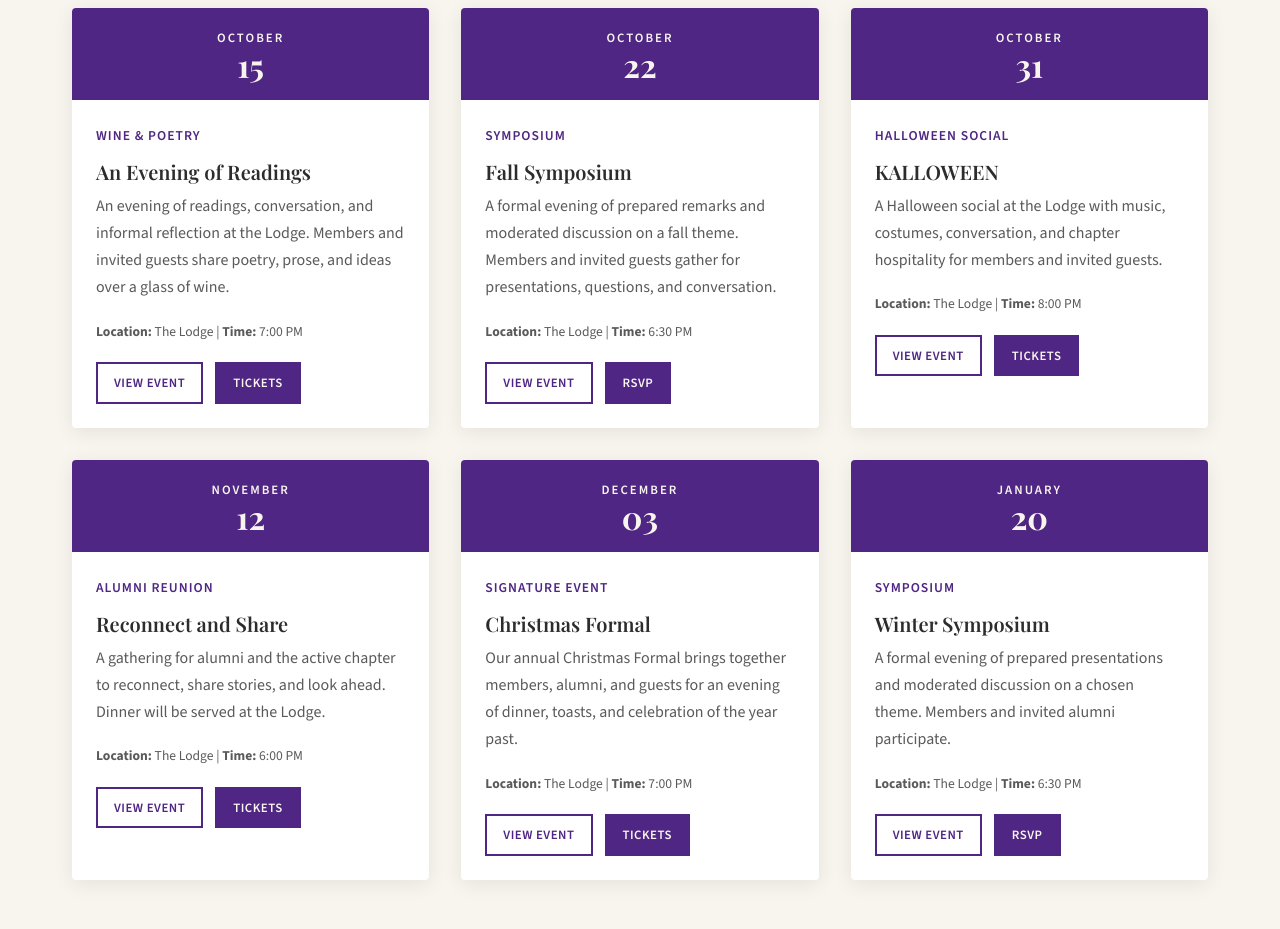
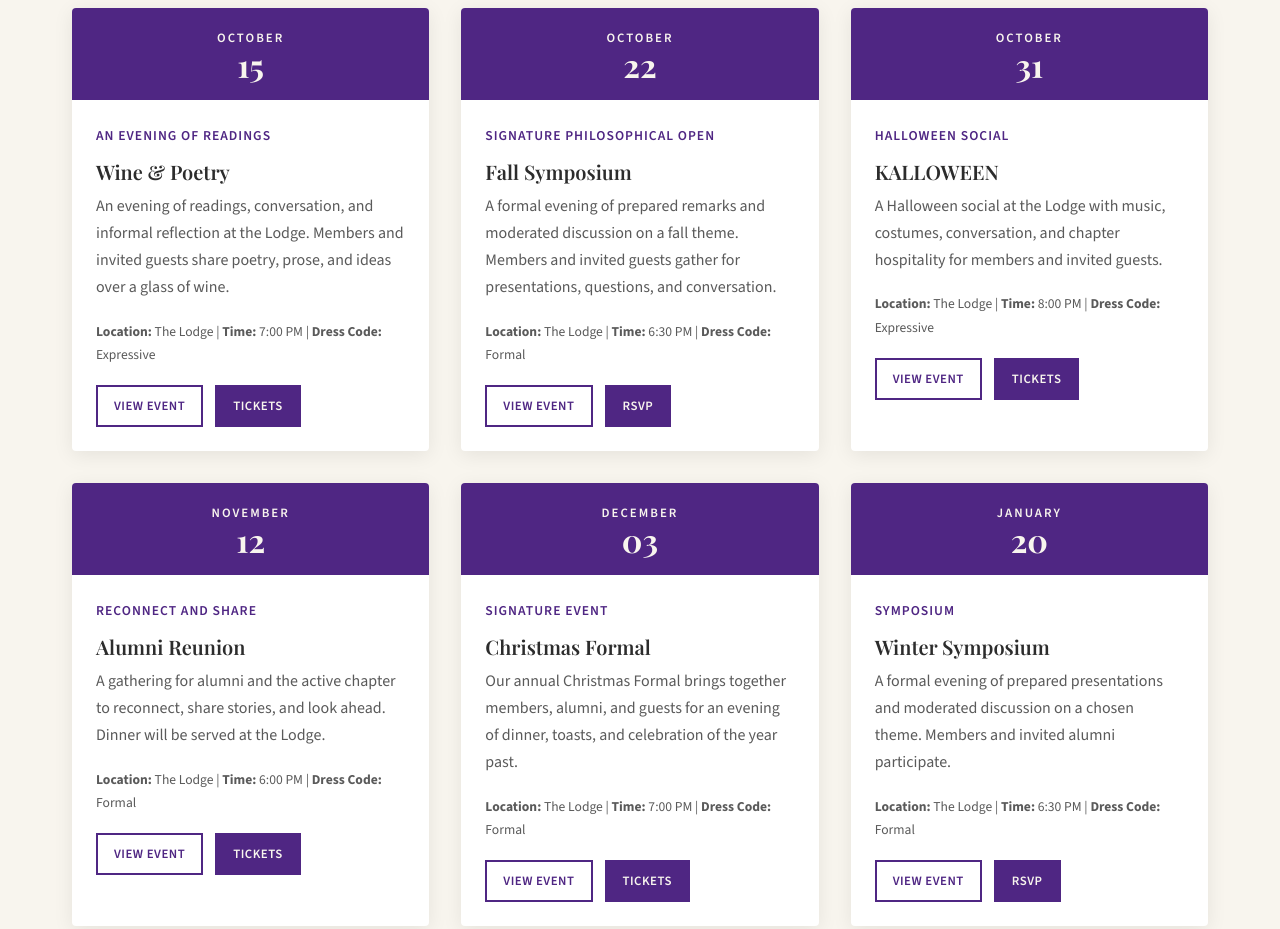
Before and after one commit to salad-vr/VOO, a website built with Vite: page events.html in a window 1280 px wide. Shown: the part 800-1729 px from the top of the page. Built offline with nearby package versions, Linux system fonts and the light colour scheme.

Commit message:
Refine event labels and dress codes

```diff
--- a/events.html
+++ b/events.html
@@ -58,10 +58,10 @@
             <div class="day">15</div>
           </div>
           <div class="event-info">
-            <div class="event-meta">Wine & Poetry</div>
-            <h4>An Evening of Readings</h4>
+            <div class="event-meta">An Evening of Readings</div>
+            <h4>Wine & Poetry</h4>
             <p>An evening of readings, conversation, and informal reflection at the Lodge. Members and invited guests share poetry, prose, and ideas over a glass of wine.</p>
-            <p style="font-size: 0.85rem; color: var(--text-secondary); margin-top: 0.5rem;"><strong>Location:</strong> The Lodge | <strong>Time:</strong> 7:00 PM</p>
+            <p style="font-size: 0.85rem; color: var(--text-secondary); margin-top: 0.5rem;"><strong>Location:</strong> The Lodge | <strong>Time:</strong> 7:00 PM | <strong>Dress Code:</strong> Expressive</p>
             <div class="event-actions">
               <a href="#event-tickets" class="btn btn-secondary">View Event</a>
               <a href="#event-tickets" class="btn btn-primary">Tickets</a>
@@ -74,10 +74,10 @@
             <div class="day">22</div>
           </div>
           <div class="event-info">
-            <div class="event-meta">Symposium</div>
+            <div class="event-meta">Signature Philosophical Open</div>
             <h4>Fall Symposium</h4>
             <p>A formal evening of prepared remarks and moderated discussion on a fall theme. Members and invited guests gather for presentations, questions, and conversation.</p>
-            <p style="font-size: 0.85rem; color: var(--text-secondary); margin-top: 0.5rem;"><strong>Location:</strong> The Lodge | <strong>Time:</strong> 6:30 PM</p>
+            <p style="font-size: 0.85rem; color: var(--text-secondary); margin-top: 0.5rem;"><strong>Location:</strong> The Lodge | <strong>Time:</strong> 6:30 PM | <strong>Dress Code:</strong> Formal</p>
             <div class="event-actions">
               <a href="#event-tickets" class="btn btn-secondary">View Event</a>
               <a href="#event-tickets" class="btn btn-primary">RSVP</a>
@@ -93,7 +93,7 @@
             <div class="event-meta">Halloween Social</div>
             <h4>KALLOWEEN</h4>
             <p>A Halloween social at the Lodge with music, costumes, conversation, and chapter hospitality for members and invited guests.</p>
-            <p style="font-size: 0.85rem; color: var(--text-secondary); margin-top: 0.5rem;"><strong>Location:</strong> The Lodge | <strong>Time:</strong> 8:00 PM</p>
+            <p style="font-size: 0.85rem; color: var(--text-secondary); margin-top: 0.5rem;"><strong>Location:</strong> The Lodge | <strong>Time:</strong> 8:00 PM | <strong>Dress Code:</strong> Expressive</p>
             <div class="event-actions">
               <a href="#event-tickets" class="btn btn-secondary">View Event</a>
               <a href="#event-tickets" class="btn btn-primary">Tickets</a>
@@ -106,10 +106,10 @@
             <div class="day">12</div>
           </div>
           <div class="event-info">
-            <div class="event-meta">Alumni Reunion</div>
-            <h4>Reconnect and Share</h4>
+            <div class="event-meta">Reconnect and Share</div>
+            <h4>Alumni Reunion</h4>
             <p>A gathering for alumni and the active chapter to reconnect, share stories, and look ahead. Dinner will be served at the Lodge.</p>
-            <p style="font-size: 0.85rem; color: var(--text-secondary); margin-top: 0.5rem;"><strong>Location:</strong> The Lodge | <strong>Time:</strong> 6:00 PM</p>
+            <p style="font-size: 0.85rem; color: var(--text-secondary); margin-top: 0.5rem;"><strong>Location:</strong> The Lodge | <strong>Time:</strong> 6:00 PM | <strong>Dress Code:</strong> Formal</p>
             <div class="event-actions">
               <a href="#event-tickets" class="btn btn-secondary">View Event</a>
               <a href="#event-tickets" class="btn btn-primary">Tickets</a>
@@ -125,7 +125,7 @@
             <div class="event-meta">Signature Event</div>
             <h4>Christmas Formal</h4>
             <p>Our annual Christmas Formal brings together members, alumni, and guests for an evening of dinner, toasts, and celebration of the year past.</p>
-            <p style="font-size: 0.85rem; color: var(--text-secondary); margin-top: 0.5rem;"><strong>Location:</strong> The Lodge | <strong>Time:</strong> 7:00 PM</p>
+            <p style="font-size: 0.85rem; color: var(--text-secondary); margin-top: 0.5rem;"><strong>Location:</strong> The Lodge | <strong>Time:</strong> 7:00 PM | <strong>Dress Code:</strong> Formal</p>
             <div class="event-actions">
               <a href="#event-tickets" class="btn btn-secondary">View Event</a>
               <a href="#event-tickets" class="btn btn-primary">Tickets</a>
@@ -141,7 +141,7 @@
             <div class="event-meta">Symposium</div>
             <h4>Winter Symposium</h4>
             <p>A formal evening of prepared presentations and moderated discussion on a chosen theme. Members and invited alumni participate.</p>
-            <p style="font-size: 0.85rem; color: var(--text-secondary); margin-top: 0.5rem;"><strong>Location:</strong> The Lodge | <strong>Time:</strong> 6:30 PM</p>
+            <p style="font-size: 0.85rem; color: var(--text-secondary); margin-top: 0.5rem;"><strong>Location:</strong> The Lodge | <strong>Time:</strong> 6:30 PM | <strong>Dress Code:</strong> Formal</p>
             <div class="event-actions">
               <a href="#event-tickets" class="btn btn-secondary">View Event</a>
               <a href="#event-tickets" class="btn btn-primary">RSVP</a>
```
